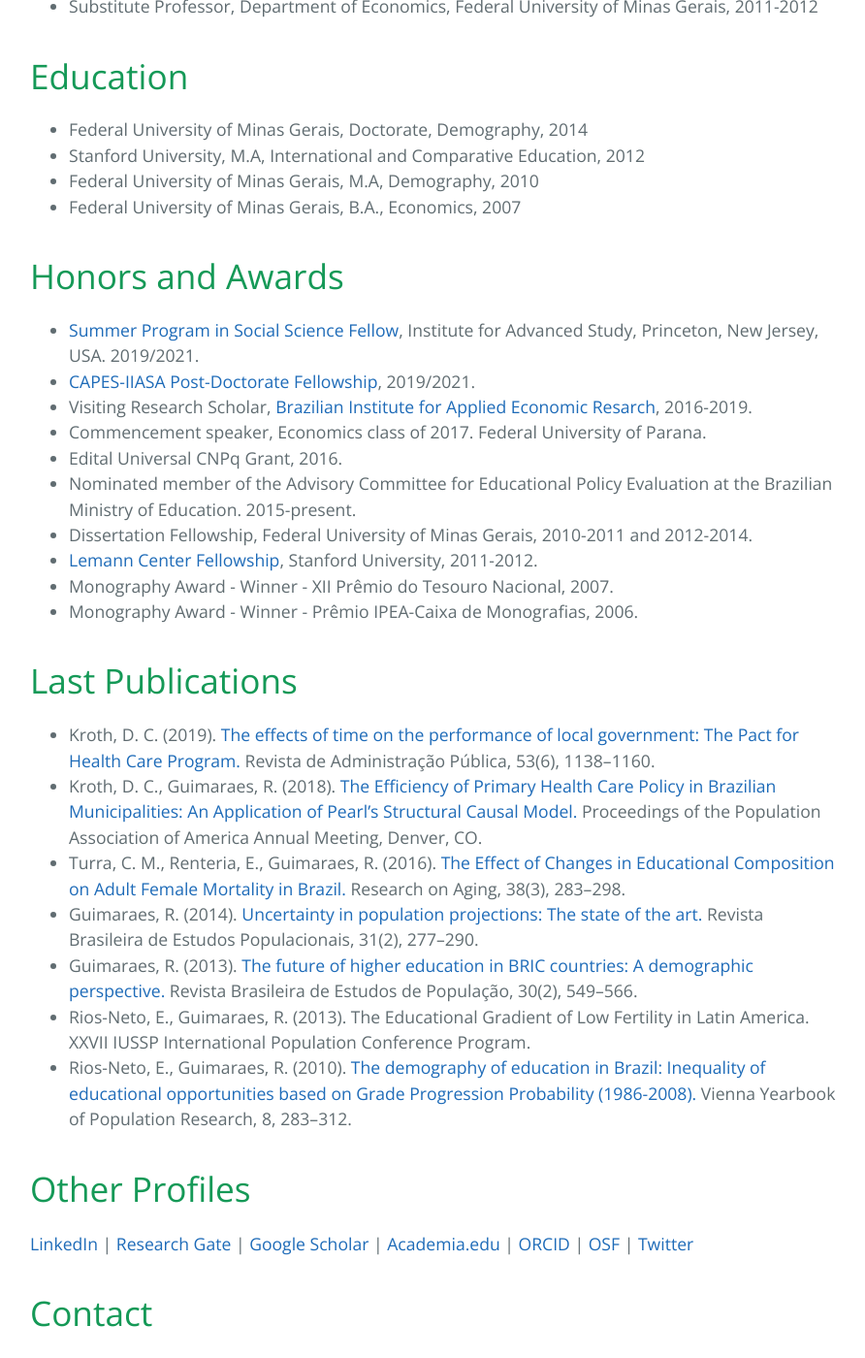
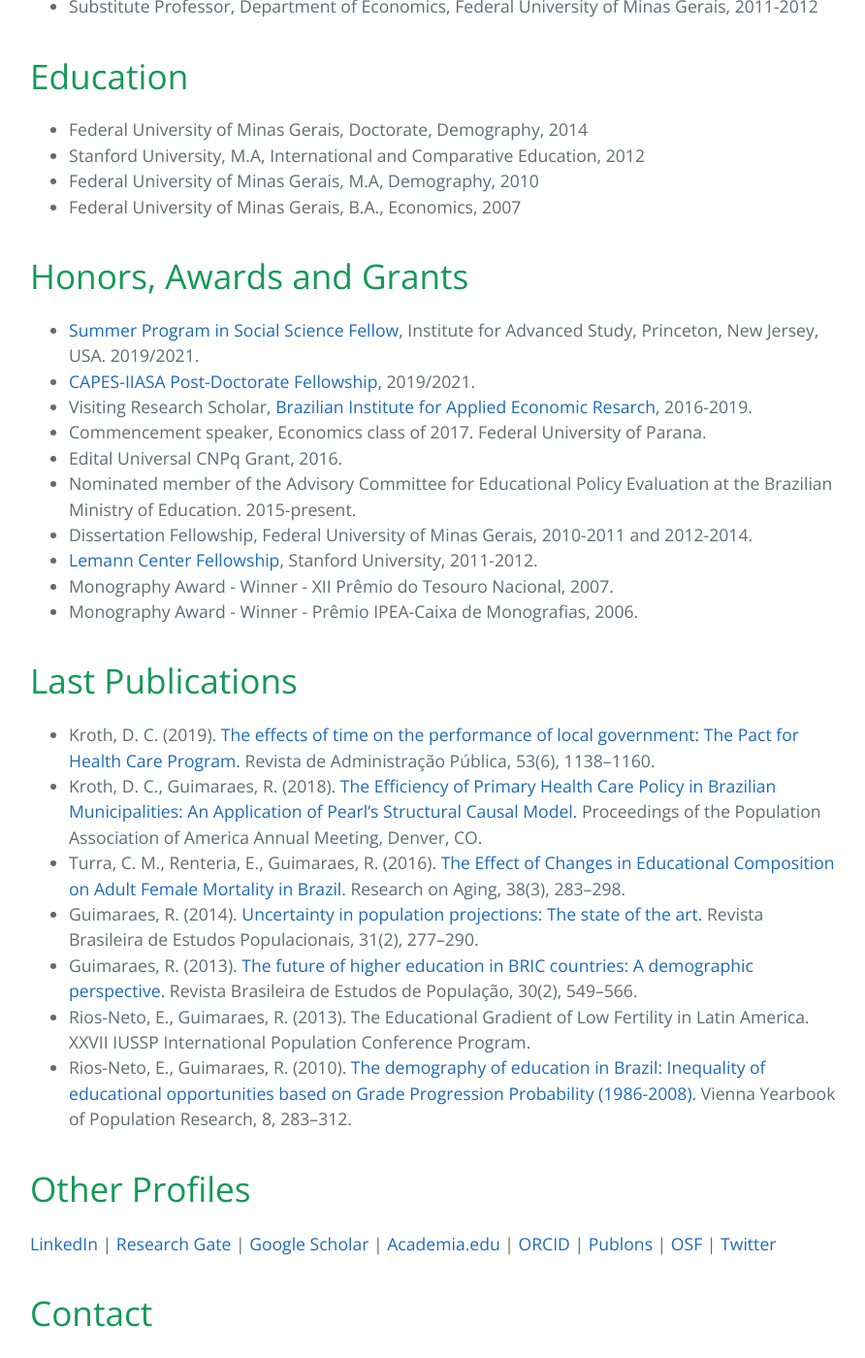
Before and after one commit to raquelrguima/raquelrguima.github.io, a Jekyll site: the page built from index.md, in a window 1280 px wide and 1400 px high, scrolled down 1362 px. Shown: the whole window at 97% size, without its empty margins (193-1085 px from the left). Built offline with Jekyll 4.4.1, drawn with Linux system fonts in a browser that asks for light colours; our own code applies the rules of GitHub Pages for plain Markdown files.

Commit message:
Update index.md

```diff
--- a/index.md
+++ b/index.md
@@ -22,7 +22,7 @@ Dr. Guimaraes graduated from Federal University of Minas Gerais, Brazil, in 2007
 - Federal University of Minas Gerais, M.A, Demography, 2010
 - Federal University of Minas Gerais, B.A., Economics, 2007
 
-<h1  id="honors-awards">Honors and Awards</h1>
+<h1  id="honors-awards">Honors, Awards and Grants</h1>
 
 - [Summer Program in Social Science Fellow](https://www.sss.ias.edu/spss), Institute for Advanced Study, Princeton, New Jersey, USA. 2019/2021.
 - [CAPES-IIASA Post-Doctorate Fellowship](https://www.iiasa.ac.at/web/home/education/postdoctoralProgram/Apply/IIASA-Brazil_Postdoctoral_Fellowship.html), 2019/2021.
@@ -52,6 +52,7 @@ Dr. Guimaraes graduated from Federal University of Minas Gerais, Brazil, in 2007
 [Google Scholar](https://scholar.google.com/citations?user=4vTBbLYAAAAJ) |
 [Academia.edu](https://ufpr.academia.edu/raquelrguima) |
 [ORCID](https://orcid.org/0000-0003-1754-9238) |
+[Publons](https://publons.com/researcher/3389626/raquel-guimaraes/) |
 [OSF](osf.io/dzk93) |
 [Twitter](https://twitter.com/raquelrguima)
 
```
